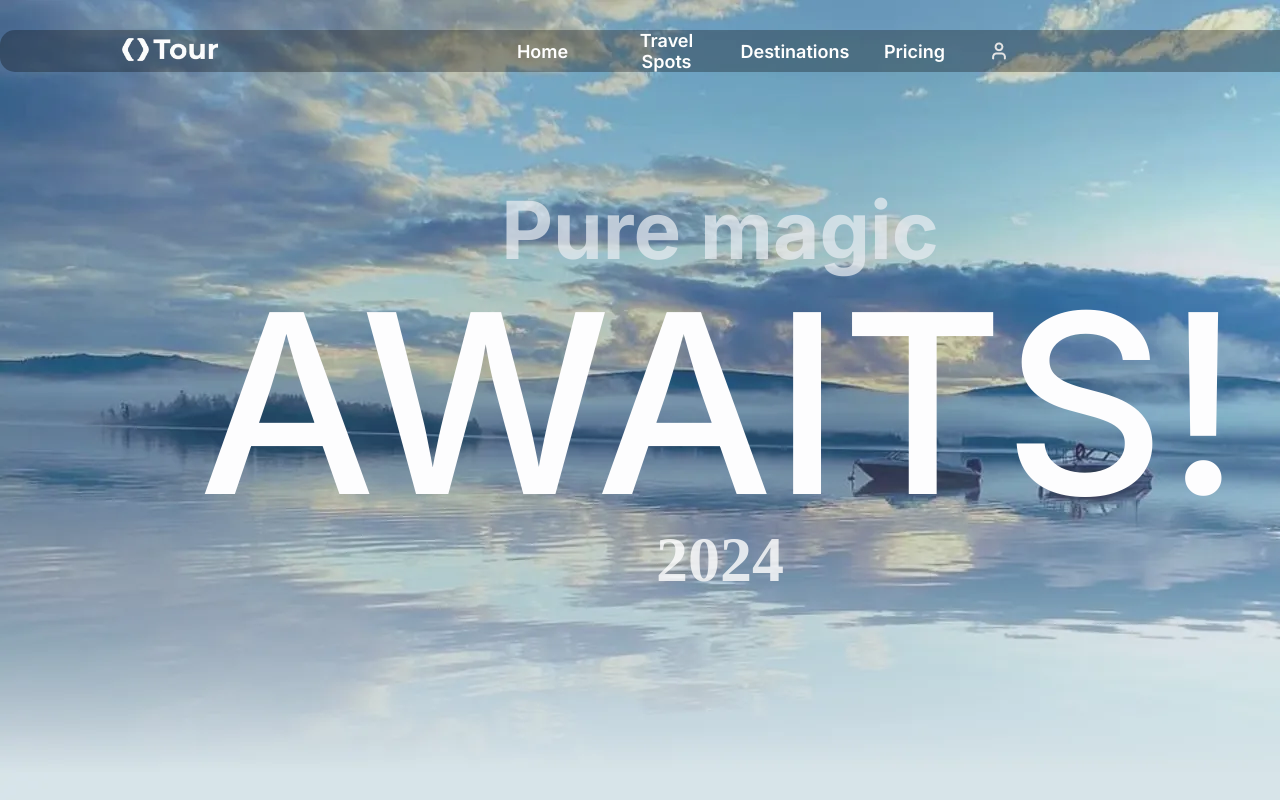
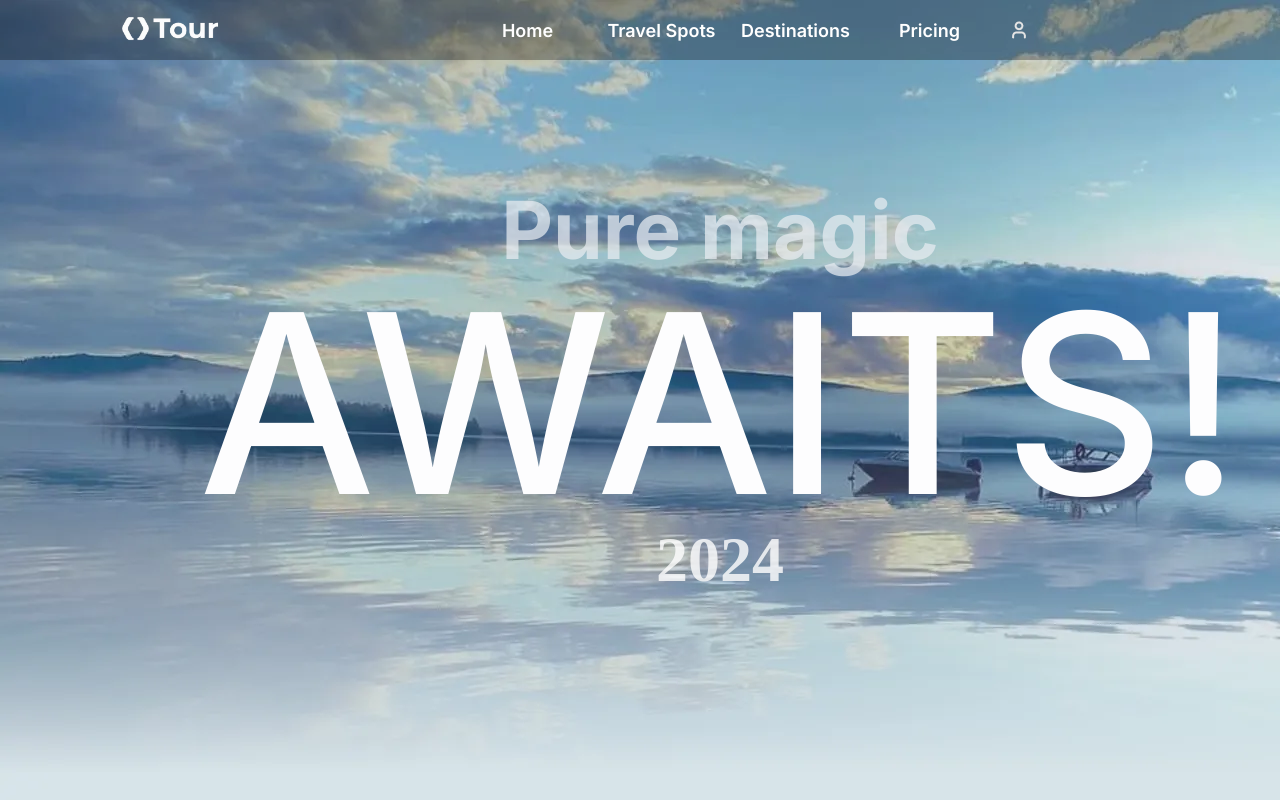
Before and after one commit to dullee/Pinetour, a website: page index.html in a window 1280 px wide. Shown: the top 800 px of the page. Drawn offline with Linux system fonts and the light colour scheme; a web font is replaced by a local one.

Commit message:
polished header

```diff
--- a/style.css
+++ b/style.css
@@ -16,18 +16,16 @@ body {
   margin: 0 auto;
   padding: 0;
   display: block;
-  background-color: #a4d1e2;
+  background-image: linear-gradient(to bottom, #a4d1e2, white);
 }
 
 header {
-  top: 30px;
   background-color: rgba(0, 26, 255, 0);
   backdrop-filter: brightness(70%);
-  border-radius: 15px;
   z-index: 10;
   width: 1440px;
   position: fixed;
-  padding: 0 118px;
+  padding: 10px 118px;
   font-weight: 600;
   justify-content: space-between;
   display: flex;
@@ -104,7 +102,7 @@ header {
 }
 
 .nav-link {
-  width: 100px;
+  width: 110px;
 
   font-size: 18px;
   text-align: center;
```
